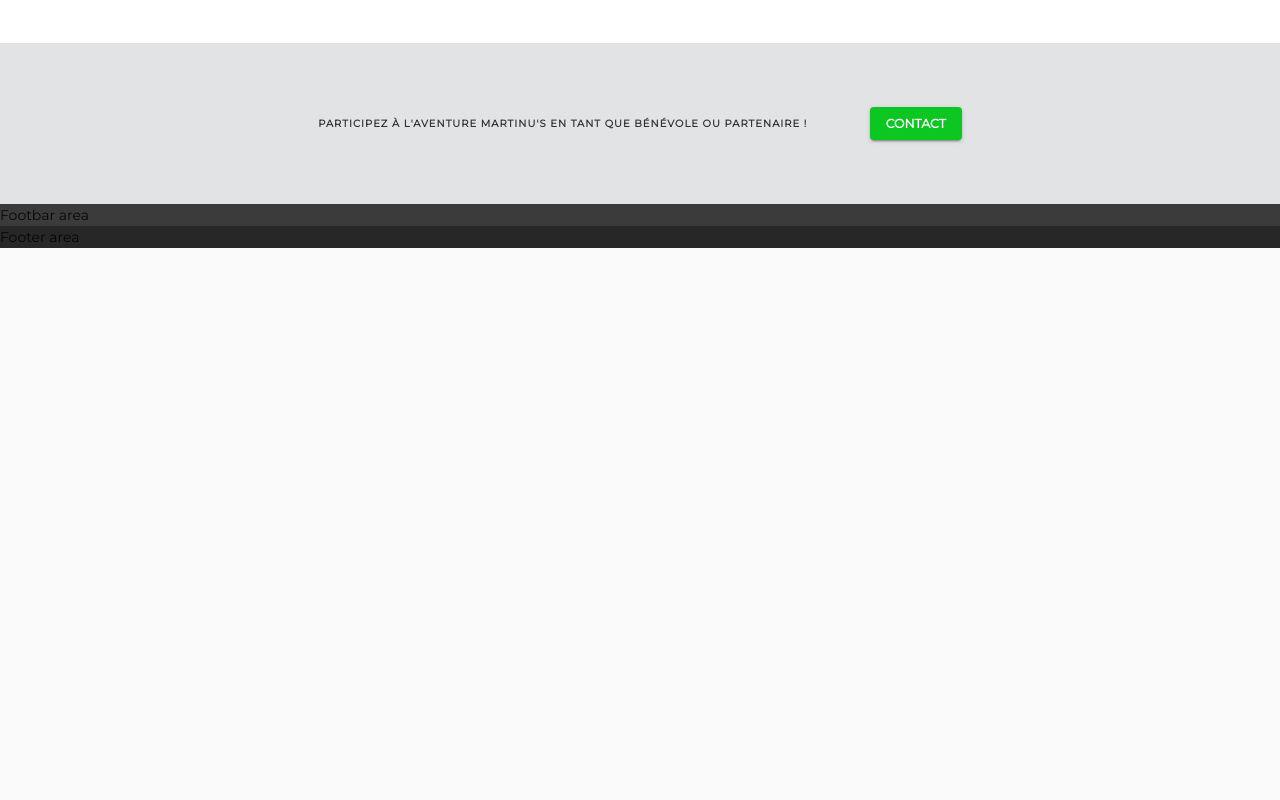
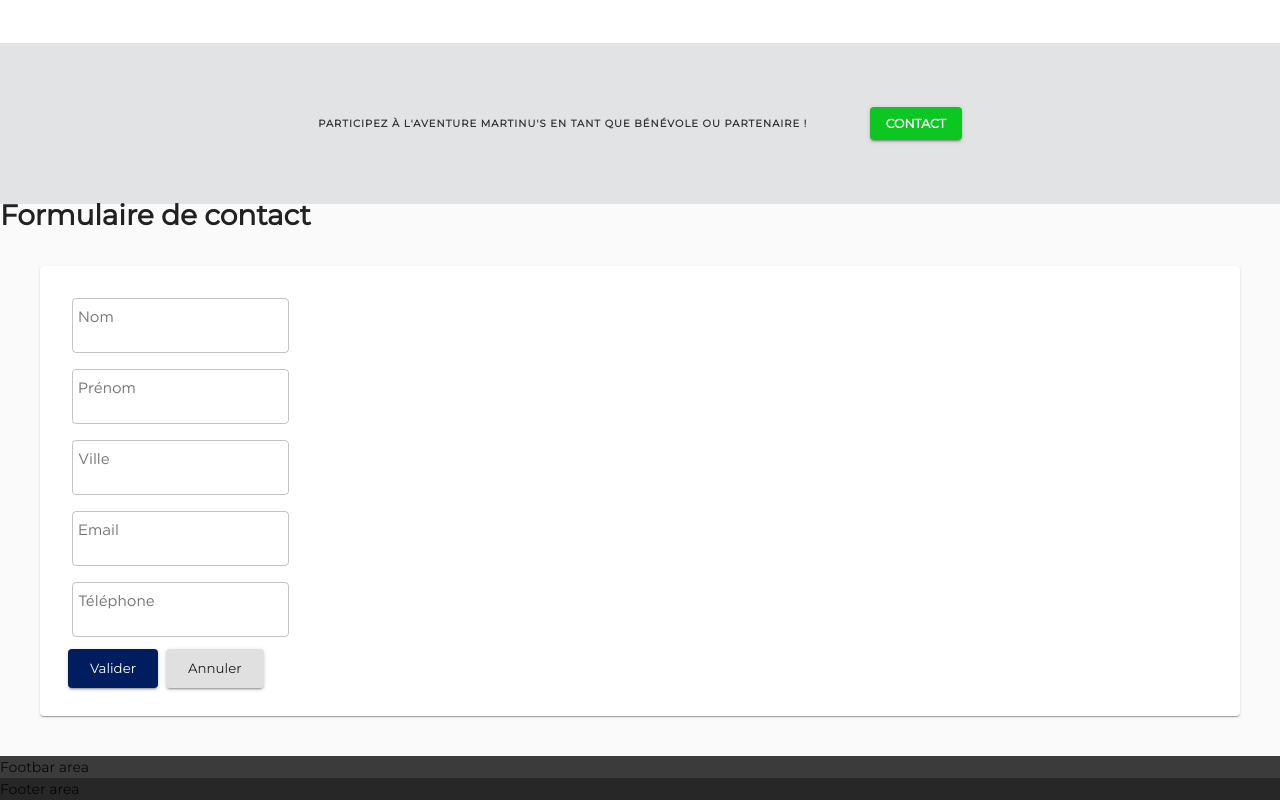
Before and after one commit to NsanVarela/Martinus, a React (Create React App) app: page / in a window 1280 px wide. Shown: the part 4050-4850 px from the top of the page. Before the commit the page ends 4298 px from the top, so only its background shows below. Built offline with nearby package versions, Linux system fonts and the light colour scheme.

Commit message:
reusable form item

```diff
--- a/src/App.js
+++ b/src/App.js
@@ -15,6 +15,7 @@ import Testimonial from './components/Testimonial';
 import Event from './components/Event';
 import Contact from './components/Contact';
 import Footbar from './components/Footbar';
+import Users from './pages/Users/Users'
 
 const App = () => {
   return (
@@ -28,6 +29,7 @@ const App = () => {
       <Testimonial />
       <Event />
       <Contact />
+      <Users />
       <Footbar />
       <Footer />
     </MuiThemeProvider>
--- a/src/Components/Contact.jsx
+++ b/src/Components/Contact.jsx
@@ -1,6 +1,5 @@
 import React from 'react';
 import { makeStyles, Typography } from '@material-ui/core';
-
 import Button from '@material-ui/core/Button';
 
 const useStyles = makeStyles({
--- /dev/null
+++ b/src/components/controls/Button.js
@@ -0,0 +1,29 @@
+import React from 'react';
+import { Button as MuiButton, makeStyles } from '@material-ui/core';
+
+const useStyles = makeStyles(theme => ({
+  root: {
+    margin: theme.spacing(0.5),
+  },
+  label: {
+    textTransform: 'none'
+  },
+}))
+
+export default function Button(props) {
+
+  const { text, size, color, variant, onClick, ...other } = props;
+  const classes = useStyles();
+
+  return (
+    <MuiButton
+      variant={variant || "contained"}
+      size={size || "large"}
+      color={color || "primary"}
+      onClick={onClick}
+      {...other}
+      classes = {{root: classes.root, label: classes.label}} >
+        {text}
+    </MuiButton>
+  )
+}
--- /dev/null
+++ b/src/components/controls/Controls.js
@@ -0,0 +1,9 @@
+import Input from "./Input";
+import Button from './Button';
+
+const Controls = {
+  Input,
+  Button
+}
+
+export default Controls;
--- /dev/null
+++ b/src/components/controls/Input.js
@@ -0,0 +1,17 @@
+import React from 'react';
+import { TextField } from '@material-ui/core';
+
+
+export default function Input(props) {
+
+  const { name, label, value, onChange } = props;
+  return (
+    <TextField
+      variant="outlined"
+      label={label}
+      name={name}
+      value={value}
+      onChange={onChange}
+    />
+  )
+}
--- /dev/null
+++ b/src/components/useForm.js
@@ -0,0 +1,40 @@
+import React, { useState } from 'react';
+import { makeStyles } from '@material-ui/core';
+
+export function useForm(initialFieldsValues) {
+
+  const [values, setValues] = useState(initialFieldsValues);
+
+  const handleInputChange = e => {
+    const { name, value } = e.target
+    setValues({
+      ...values,
+      [name]:value
+    })
+  }
+
+  return {
+    values,
+    setValues,
+    handleInputChange
+  }
+}
+
+const useStyles = makeStyles(theme => ({
+  root: {
+    '& .MuiInputBase-root': {
+      width: '100%',
+      margin: theme.spacing(1),
+    }
+  }
+}))
+
+export function Form(props) {
+
+  const classes = useStyles();
+  return (
+    <form className={classes.root} autoComplete="off">
+      {props.children}
+    </form>
+  )
+}
--- /dev/null
+++ b/src/pages/Users/UserForm.jsx
@@ -0,0 +1,64 @@
+import React, { useState, useEffect } from 'react'
+import { Grid, TextField } from '@material-ui/core';
+import { useForm, Form } from '../../components/useForm';
+import Controls from '../../components/controls/Controls';
+
+const initialFieldsValues = {
+  fullName: ``,
+  firstName: ``,
+  city: ``,
+  email: ``,
+  mobile: ``,
+  messageDate: new Date(),
+}
+export default function UserForm() {
+
+  const {
+    values,
+    setValues,
+    handleInputChange,
+  } = useForm(initialFieldsValues);
+
+  return (
+    <Form>
+      <Grid container>
+        <Grid item xs={3}>
+          <Controls.Input
+            name="fullName"
+            label="Nom"
+            value={values.fullName}
+            onChange={handleInputChange} />
+          <Controls.Input
+            label="Prénom"
+            name="firstName"
+            value={values.firstName}
+            onChange={handleInputChange} />
+          <Controls.Input
+            label="Ville"
+            name="city"
+            value={values.city}
+            onChange={handleInputChange} />
+          <Controls.Input
+            label="Email"
+            name="email"
+            value={values.email}
+            onChange={handleInputChange} />
+          <Controls.Input
+            label="Téléphone"
+            name="mobile"
+            value={values.mobile}
+            onChange={handleInputChange} />
+          <div>
+            <Controls.Button
+              type="submit"
+              text="Valider" />
+            <Controls.Button
+              text="Annuler"
+              color="default" />
+          </div>
+        </Grid>
+        <Grid item xs={6}></Grid>
+      </Grid>
+    </Form>
+  )
+}
--- /dev/null
+++ b/src/pages/Users/Users.jsx
@@ -0,0 +1,25 @@
+import React from 'react';
+import { makeStyles, Paper } from '@material-ui/core';
+
+import UserForm from './UserForm';
+
+const useStyles = makeStyles(theme => ({
+  pageContent: {
+    margin: theme.spacing(5),
+    padding: theme.spacing(3),
+  }
+}))
+
+export default function Users() {
+
+  const classes = useStyles();
+
+  return (
+    <>
+      <h1>Formulaire de contact</h1>
+      <Paper className={classes.pageContent}>
+        <UserForm />
+      </Paper>
+    </>
+  )
+}
```
